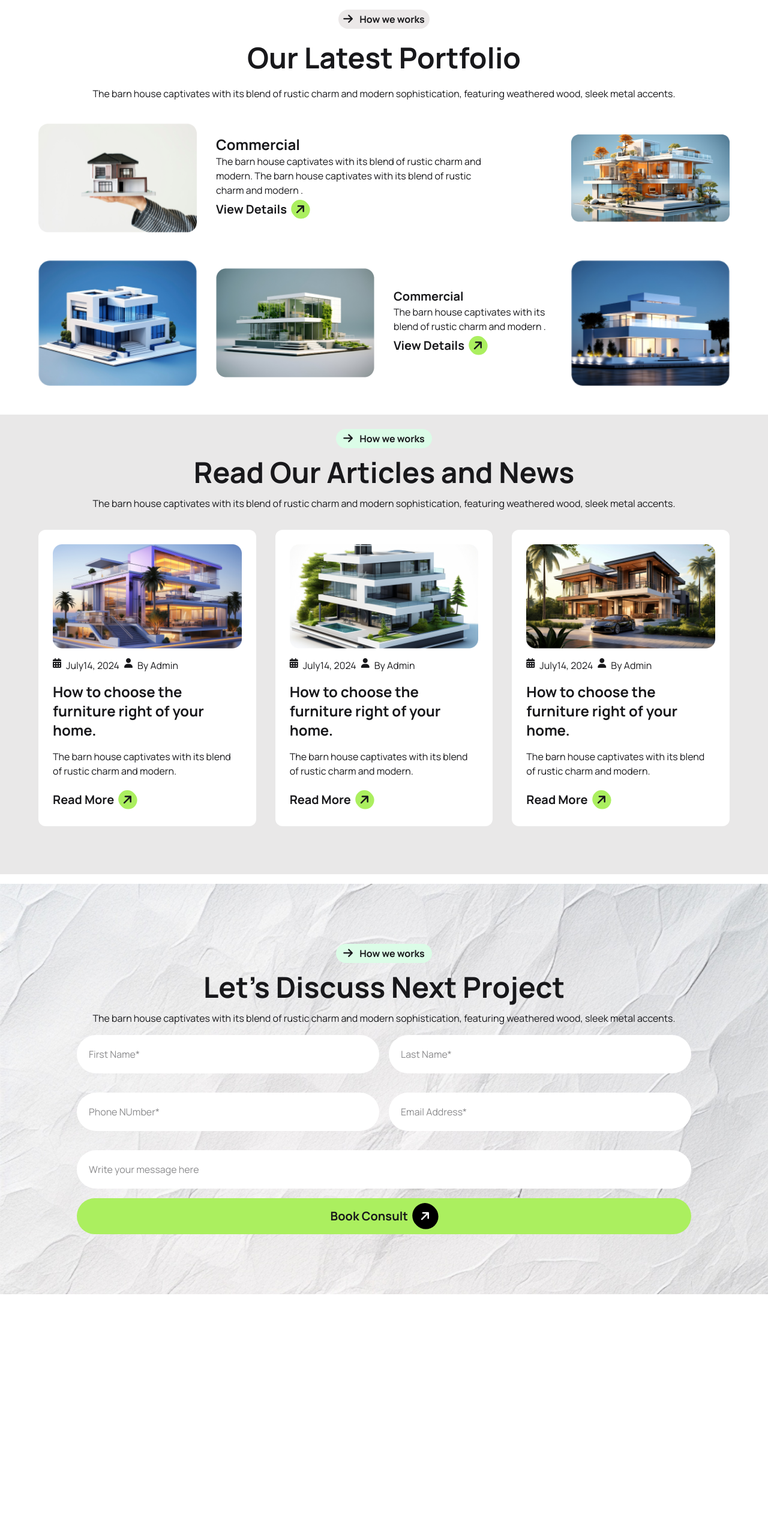
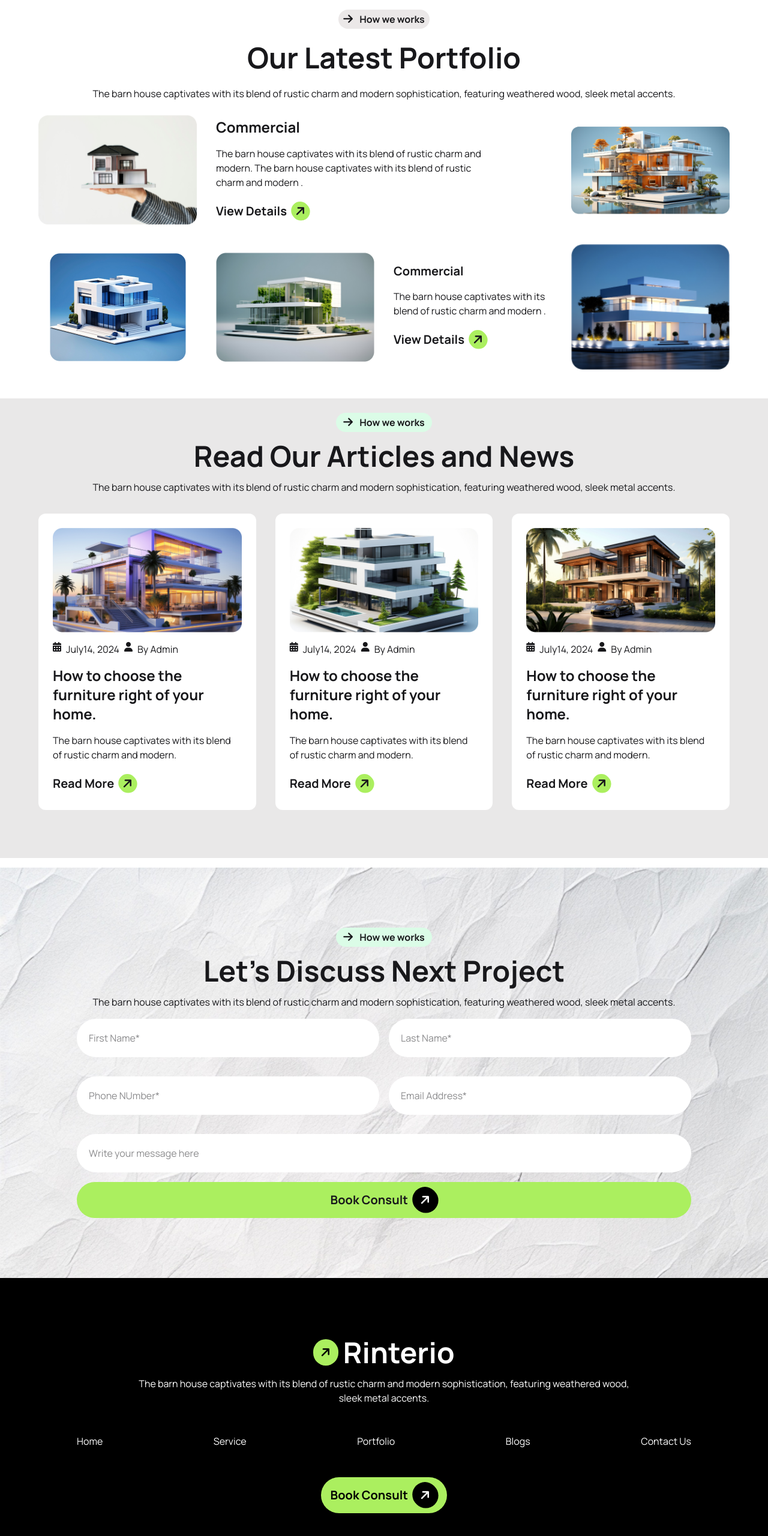
Before and after one commit to ambakhtiar/real-state-landpage, a plain HTML site: page index.html in a window 1280 px wide. Shown: the part 2071-4631 px from the top of the page at 60% size. Before the commit the page ends 4228 px from the top, so only its background shows below. Drawn offline with nearby package versions, Linux system fonts and the light colour scheme.

Commit message:
complete

```diff
--- a/index.html
+++ b/index.html
@@ -6,10 +6,11 @@
     <meta name="viewport" content="width=device-width, initial-scale=1.0">
     <title>Real State Landpage</title>
 
-    <!-- Google font Manrope -->
+    <!-- Google font -->
     <link rel="preconnect" href="https://fonts.googleapis.com">
     <link rel="preconnect" href="https://fonts.gstatic.com" crossorigin>
     <link href="https://fonts.googleapis.com/css2?family=Manrope:wght@200..800&display=swap" rel="stylesheet">
+
     <!-- DaisyUI -->
     <link href="https://cdn.jsdelivr.net/npm/daisyui@5" rel="stylesheet" type="text/css" />
     <script src="https://cdn.jsdelivr.net/npm/@tailwindcss/browser@4"></script>
@@ -20,11 +21,15 @@
         .manrope {
             font-family: "Manrope", sans-serif;
         }
+
+        .fira-code {
+            font-family: "Fira Code", monospace;
+        }
     </style>
 </head>
 
 <body class="manrope">
-    <header class="mx-2 md:mx-4 lg:w-9/10 lg:mx-auto mb-4">
+    <header id="home" class="mx-2 md:mx-4 lg:w-9/10 lg:mx-auto mb-4">
         <!-- Navbar Start-->
         <nav class="my-2 flex justify-between">
             <!-- logo -->
@@ -164,7 +169,7 @@
                     <span><i class="text-lg pr-2 fa-solid fa-arrow-right"></i></span>
                     <span class="font-bold">How we works</span>
                 </button>
-                <h1 class="text-3xl lg:text-5xl font-bold">Our Works Process</h1>
+                <h1 class="text-4xl lg:text-5xl font-bold">Our Works Process</h1>
                 <p class="lg:w-4/6 mx-auto">The barn house captivates with its blend of rustic charm and modern
                     sophistication,
                     featuring
@@ -201,7 +206,7 @@
                 <span><i class="text-lg pr-2 fa-solid fa-arrow-right"></i></span>
                 <span class="font-bold">How we works</span>
             </button>
-            <h2 class="text-3xl lg:text-5xl font-bold">Our Latest Portfolio</h2>
+            <h2 class="text-4xl lg:text-5xl font-bold">Our Latest Portfolio</h2>
             <p class="text-center">The barn house captivates with its blend of rustic charm and modern
                 sophistication,
                 featuring weathered
@@ -209,13 +214,13 @@
 
             <!-- Portfolio main part -->
             <section
-                class="grid grid-cols-1 md:grid-cols-2 lg:grid-cols-8 lg:grid-rows-2 gap-8 items-center mx-12 text-center md:text-left lg:mx-auto">
+                class="grid grid-cols-1 md:grid-cols-2 lg:grid-cols-8 gap-8 items-center text-center md:text-left lg:mx-auto">
                 <!-- 1st -->
                 <div class="lg:col-span-2">
                     <img class="w-full h-full mx-auto" src="./assets/img1.png" alt="">
                 </div>
                 <!-- 2nd -->
-                <div class="lg:col-span-4 flex flex-col justify-between">
+                <div class="lg:col-span-4 flex flex-col justify-around gap-4">
                     <h3 class="text-2xl font-bold">Commercial</h3>
                     <p class="w-5/6 ">The barn house captivates with its blend of rustic charm and modern. The barn
                         house captivates with its blend of rustic charm and modern .</p>
@@ -235,14 +240,14 @@
                 </div>
                 <!-- 4th  -->
                 <div class="hidden lg:block lg:col-span-2">
-                    <img class="w-full h-full mx-auto" src="./assets/img3.png" alt="">
+                    <img class="h-full mx-auto" src="./assets/img3.png" alt="">
                 </div>
                 <!-- 5th  -->
                 <div class="lg:col-span-2">
                     <img class="w-full h-full mx-auto" class="" src="./assets/img4.png" alt="">
                 </div>
                 <!-- 6th -->
-                <div class="lg:col-span-2 flex flex-col justify-between">
+                <div class="lg:col-span-2 flex flex-col justify-around gap-4 ">
                     <h3 class="text-xl font-bold">Commercial</h3>
                     <p>The barn house captivates with its blend of rustic charm and modern .</p>
                     <div class="space-x-2 py-1 flex justify-center md:justify-start">
@@ -270,7 +275,7 @@
                     <span><i class="text-lg pr-2 fa-solid fa-arrow-right"></i></span>
                     <span class="font-bold">How we works</span>
                 </button>
-                <h2 class="text-3xl lg:text-5xl font-bold">Read Our Articles and News</h2>
+                <h2 class="text-4xl lg:text-5xl font-bold">Read Our Articles and News</h2>
                 <p>The barn house captivates with its blend of rustic charm and modern sophistication, featuring
                     weathered wood, sleek metal accents.</p>
                 <!-- card part  -->
@@ -344,7 +349,7 @@
                     <span><i class="text-lg pr-2 fa-solid fa-arrow-right"></i></span>
                     <span class="font-bold">How we works</span>
                 </button>
-                <h2 class="text-3xl lg:text-5xl font-bold">Let’s Discuss Next Project</h2>
+                <h2 class="text-4xl lg:text-5xl font-bold">Let’s Discuss Next Project</h2>
                 <p>The barn house captivates with its blend of rustic charm and modern sophistication, featuring
                     weathered wood, sleek metal accents.</p>
                 <!-- From  -->
@@ -370,20 +375,34 @@
         <!-- Discuss End -->
     </main>
 
-    <footer></footer>
+    <footer class="bg-black text-white text-center py-25">
+        <section class="flex flex-col items-center mx-8 md:w-8/10 md:mx-auto">
+            <!-- logo -->
+            <div class="flex items-center justify-center gap-2">
+                <div class="bg-[#ABEF5F] rounded-full">
+                    <i class="-rotate-45 text-xl text-black font-bold p-3 fa-solid fa-arrow-right "></i>
+                </div>
+                <h2 class="text-5xl mx-auto font-bold">Rinterio</h2>
+            </div>
+            <p class="text-grey-600 mt-4 w-5/6 mx-auto">The barn house captivates with its blend of rustic charm and
+                modern
+                sophistication,
+                featuring weathered wood,
+                sleek metal accents.</p>
+            <ul class="py-12 flex flex-col gap-4 md:flex-row justify-between w-full">
+                <li><a href="#">Home</a></li>
+                <li><a href="#">Service</a></li>
+                <li><a href="#">Portfolio</a></li>
+                <li><a href="#">Blogs</a></li>
+                <li><a href="#">Contact Us</a></li>
+            </ul>
+            <div class="space-x-2 py-2 px-4 bg-[#ABEF5F] rounded-4xl flex justify-center items-center">
+                <button class="font-bold text-xl text-black">Book Consult</button>
+                <i
+                    class="-rotate-45 text-xl font-bold p-3 bg-black text-white rounded-full fa-solid fa-arrow-right "></i>
+            </div>
+        </section>
+    </footer>
 </body>
 
 </html>
-
-<!-- <div class="grid grid-cols-1 md:grid-cols-2 gap-4 space-y-4">
-    <div class=""><input class="w-auto p-5 bg-transparent text-grey-500 border-none rounded-xl bg-white"
-            type="text" placeholder="First Name*"></div>
-    <div><input class="p-5 bg-transparent text-grey-500 border-none rounded-xl bg-white" type="text"
-            placeholder="Last Name*"></div>
-    <div><input class="p-5 bg-transparent text-grey-500 border-none rounded-xl bg-white" type="text"
-            placeholder="Phone NUmber*"></div>
-    <div><input class="p-5 bg-transparent text-grey-500 border-none rounded-xl bg-white" type="text"
-            placeholder="Email Address*"></div>
-    <div> <input class="p-5 bg-transparent text-grey-500 border-none rounded-xl bg-white col-span-2"
-            type="text" placeholder="Write your message here"></div>
-</div> -->
```
